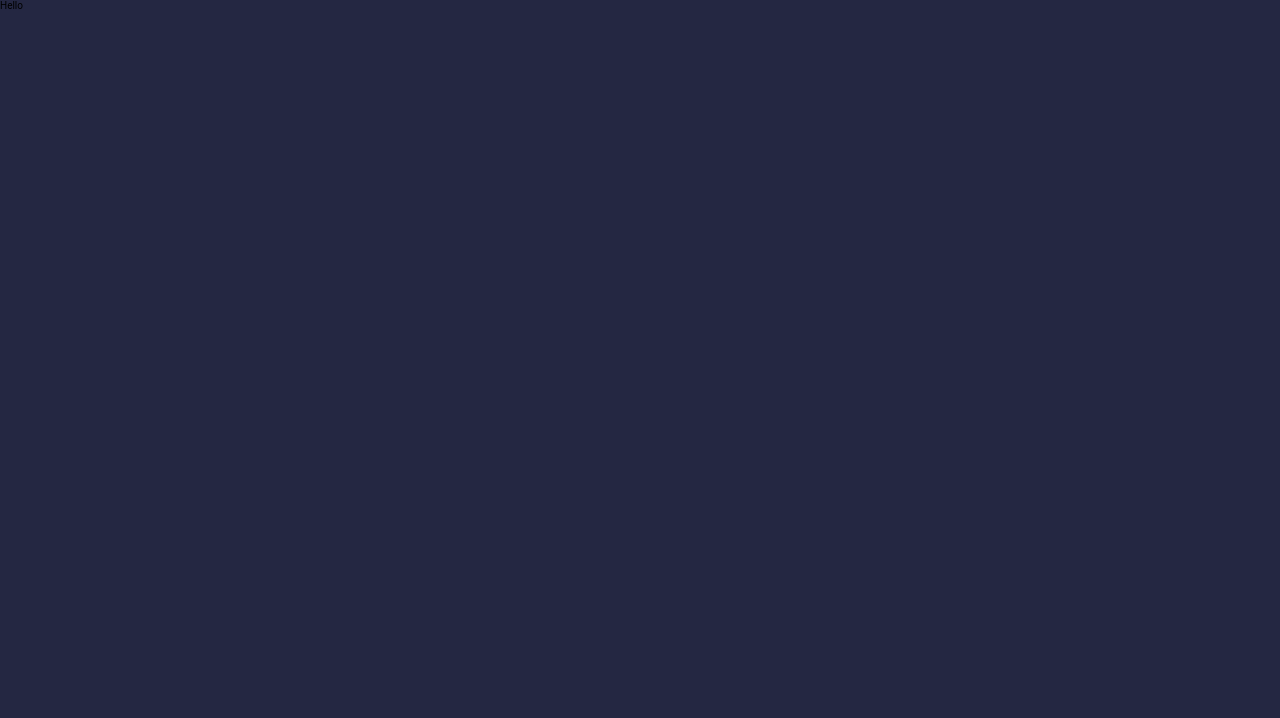
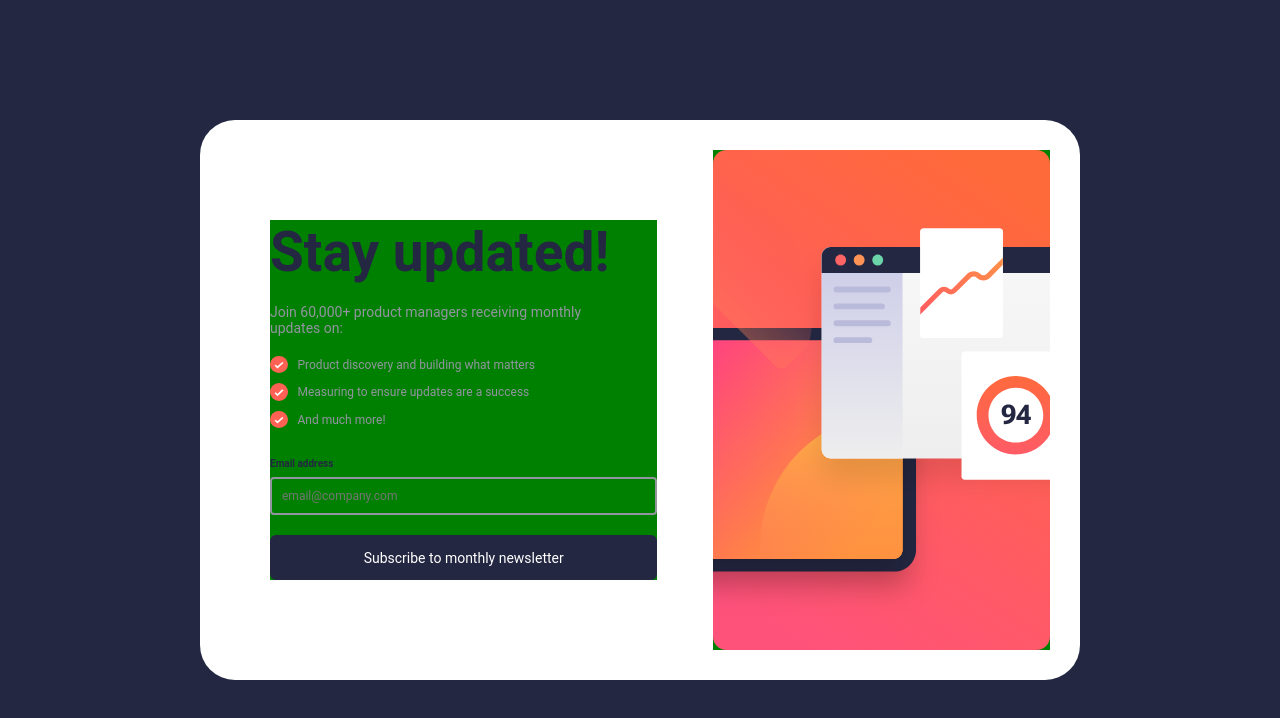
Before and after one commit to AmanGupta1703/Newsletter-Sign-Up, a React (Vite) app: page / in a window 1280 px wide. Shown: the top 718 px of the page. Built offline with nearby package versions, Linux system fonts and the light colour scheme; a web font is replaced by a local one.

Commit message:
Add SignCard component to App.jsx and update main styles

```diff
--- a/src/App.jsx
+++ b/src/App.jsx
@@ -1,5 +1,11 @@
+import { SignCard } from "./components";
+
 function App() {
-  return <div>Hello</div>;
+  return (
+    <main className="main">
+      <SignCard />
+    </main>
+  );
 }
 
 export default App;
--- /dev/null
+++ b/src/components/SignCard/SignCard.css
@@ -0,0 +1,95 @@
+.card {
+  background-color: var(--color-white);
+  border-radius: 3.5rem;
+  display: flex;
+  justify-content: space-between;
+  padding: 3rem;
+  height: 70vh;
+  padding-left: 7rem;
+
+  width: 88rem;
+}
+
+.card__text-container {
+  background-color: green;
+  align-self: center;
+  color: var(--color-neutral-03);
+}
+
+.card__main-title {
+  color: var(--color-neutral-01);
+  font-size: 5.5rem;
+  font-weight: bold;
+  margin-bottom: 2rem;
+}
+
+.card__main-sibtitle {
+  font-weight: var(--fw-regular);
+  font-size: 1.4rem;
+  margin-bottom: 2rem;
+  width: 90%;
+}
+
+/* LIST */
+.list {
+  margin-bottom: 3rem;
+}
+
+.list__item {
+  font-size: 1.2rem;
+  display: flex;
+  align-items: center;
+  gap: 1rem;
+}
+
+.list__item:not(:last-child) {
+  margin-bottom: 1rem;
+}
+
+.list__img {
+  width: 1.75rem;
+}
+
+/* FORM */
+.form__label {
+  color: var(--color-neutral-01);
+  display: inline-block;
+  font-weight: var(--fw-bold);
+  font-size: 1rem;
+  margin-bottom: 0.8rem;
+}
+
+.form__input {
+  border: 0.2rem solid var(--color-neutral-03);
+  border-radius: 0.4rem;
+  font-size: 1.2rem;
+  display: block;
+  padding: 1rem;
+  margin-bottom: 2rem;
+  width: 100%;
+}
+
+/* BUTTON */
+.btn {
+  cursor: pointer;
+}
+
+.btn--signup {
+  color: var(--color-white);
+  background-color: var(--color-neutral-01);
+  border-radius: 0.6rem;
+  font-size: 1.4rem;
+  padding: 1.45rem;
+  width: 100%;
+}
+
+/* IMAGE CONTAINER */
+.card__image-container {
+  background-color: green;
+}
+
+.card__image {
+  width: 100%;
+  height: 100%;
+  object-fit: cover;
+}
--- /dev/null
+++ b/src/components/SignCard/SignCard.jsx
@@ -0,0 +1,59 @@
+import { IconList, ImageDesktopSignUp, ImageMobileSignUp } from "../../assets";
+
+// css
+import "./SignCard.css";
+
+function SignCard() {
+  return (
+    <article className="card card--signup">
+      <div className="card__text-container">
+        <h1 className="card__main-title">Stay updated!</h1>
+        <h2 className="card__main-sibtitle">
+          Join 60,000+ product managers receiving monthly updates on:
+        </h2>
+        <ul className="list">
+          <li className="list__item">
+            <img className="list__img" src={IconList} alt="" />
+            <span className="list__text">
+              Product discovery and building what matters
+            </span>
+          </li>
+          <li className="list__item">
+            <img className="list__img" src={IconList} alt="" />
+            <span className="list__text">
+              Measuring to ensure updates are a success
+            </span>
+          </li>
+          <li className="list__item">
+            <img className="list__img" src={IconList} alt="" />
+            <span className="list__text">And much more!</span>
+          </li>
+        </ul>
+        <form className="form form--signup">
+          <label>
+            <span className="form__label">Email address</span>
+            <input
+              type="email"
+              className="form__input"
+              placeholder="email@company.com"
+            />
+          </label>
+          <button className="btn btn--signup">
+            Subscribe to monthly newsletter
+          </button>
+        </form>
+      </div>
+      <div className="card__image-container">
+        <img
+          srcSet={`${ImageDesktopSignUp} 1440w, ${ImageMobileSignUp} 375w`}
+          sizes="(max-width: 375px) 100vw, 1440px"
+          src={ImageDesktopSignUp}
+          alt="Responsive Image"
+          className="card__image"
+        />
+      </div>
+    </article>
+  );
+}
+
+export default SignCard;
--- /dev/null
+++ b/src/components/SuccessCard/SuccessCard.jsx
@@ -0,0 +1,7 @@
+import "./SuccessCard.css";
+
+function SuccessCard() {
+  return <div>Success Card</div>;
+}
+
+export default SuccessCard;
--- /dev/null
+++ b/src/components/index.js
@@ -0,0 +1,4 @@
+import SignCard from "./SignCard/SignCard.jsx";
+import SuccessCard from "./SuccessCard/SuccessCard.jsx";
+
+export { SignCard, SuccessCard };
--- a/src/index.css
+++ b/src/index.css
@@ -38,3 +38,28 @@ body {
   font-family: var(--ff-primary);
   min-height: 100vh;
 }
+
+ul {
+  list-style: none;
+  padding: 0;
+}
+
+input,
+button {
+  font: inherit;
+  border: none;
+  background: transparent;
+  outline: none;
+}
+
+input::placeholder {
+  font: inherit;
+}
+
+/* MAIN */
+.main {
+  display: flex;
+  justify-content: center;
+  align-items: center;
+  min-height: 100vh;
+}
```
Also changed, not shown: src/components/SuccessCard/SuccessCard.css (added).
